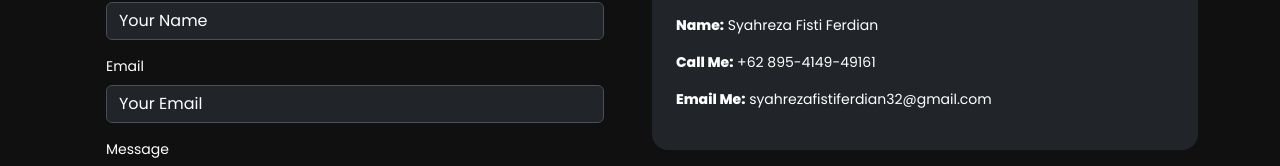
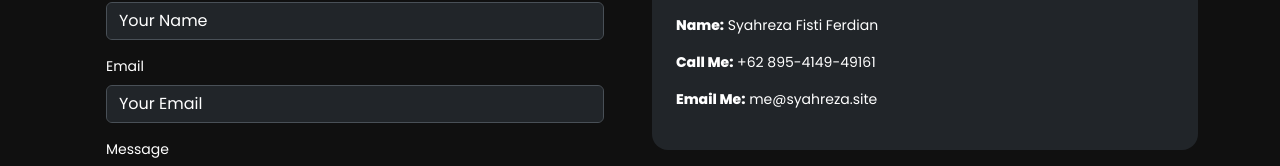
Before and after one commit to Syahreza-Ferdian/Portfolio-Web, a React (Create React App) app: page / in a window 1280 px wide. Both pictures are taken after a click on the button "Contact". Shown: the part 303-469 px from the top of the page. Built offline with nearby package versions, Linux system fonts and the light colour scheme; no server answers.

Commit message:
`refractor`: change email address

```diff
--- a/src/components/contact_me/contact.js
+++ b/src/components/contact_me/contact.js
@@ -181,7 +181,7 @@ function Contact() {
                                     </p>
                                     <p>
                                         <strong>Email Me:</strong>{" "}
-                                        syahrezafistiferdian32@gmail.com
+                                        me@syahreza.site
                                     </p>
                                 </div>
                             </div>
```
